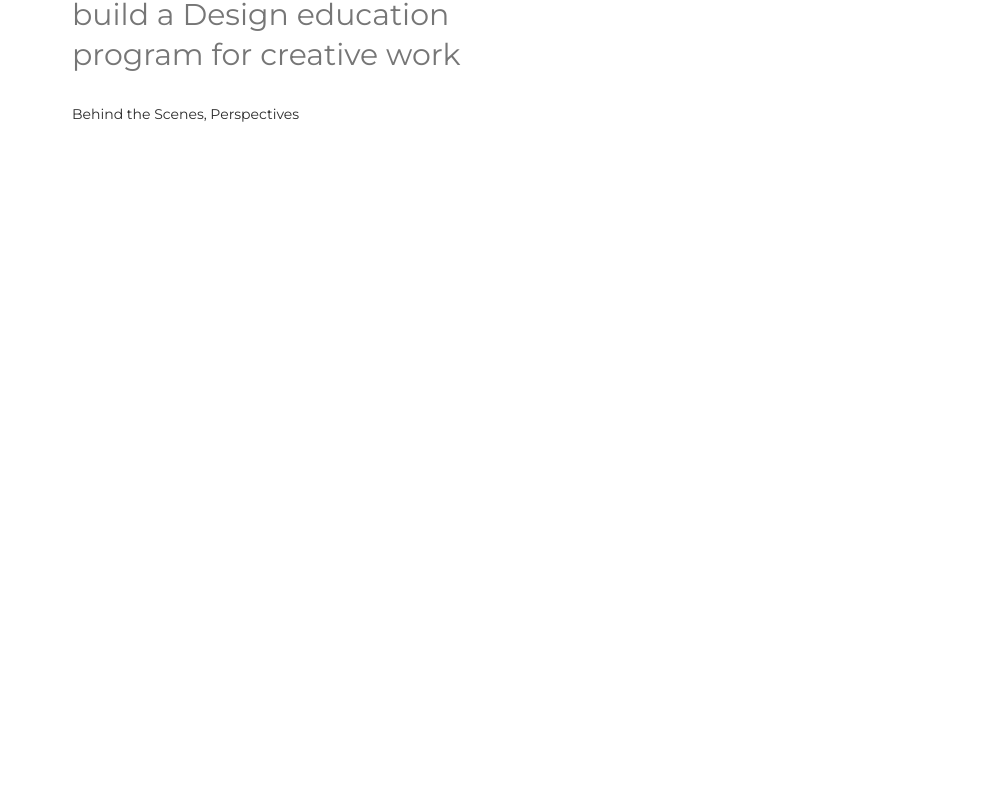
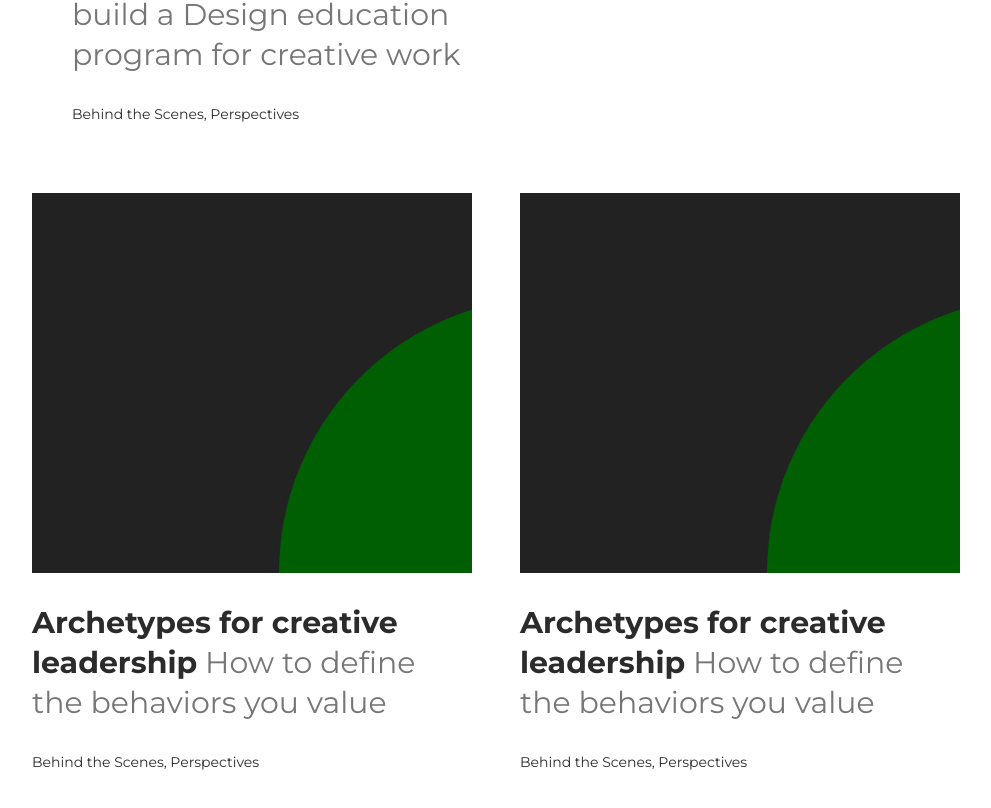
Before and after one commit to wgetDJ/airbnb.design, a React (Create React App) app: page / in a window 1280 px wide. Shown: the part 700-1508 px from the top of the page, without its empty margins (144-1135 px from the left). Before the commit the page ends 893 px from the top, so only its background shows below. Built offline with nearby package versions, Linux system fonts and the light colour scheme; a web font is replaced by a local one.

Commit message:
fix: design two types of post card

```diff
--- a/src/components/homepage.js
+++ b/src/components/homepage.js
@@ -1,15 +1,40 @@
 import React from "react";
+import styled from 'styled-components'
+
 import Header from "./libs/header";
 import LatestPost from "./libs/latestpost";
-import PostCard from "./libs/post-card";
+import PostCardMedium from "./libs/post-card-medium";
 
 const Homepage = () => {
     return (
         <>
             <Header />
             <LatestPost />
+            <TwoGridWrapper>
+                <PostCardMedium></PostCardMedium>
+                <PostCardMedium></PostCardMedium>
+            </TwoGridWrapper>
+            <ThreeGridWrapper>
+
+            </ThreeGridWrapper>
         </>
     )
 }
 
 export default Homepage
+
+const TwoGridWrapper = styled.div`
+    width: calc(100% - 96px);
+    margin: 30px 48px;
+    display: grid;
+    grid-template-columns: 1fr 1fr;
+    grid-gap: 48px
+`
+
+const ThreeGridWrapper = styled.div`
+    width: calc(100% - 96px);
+    margin: 30px 48px;
+    display: grid;
+    grid-template-columns: 1fr 1fr 1fr;
+    grid-gap: 48px
+`
--- /dev/null
+++ b/src/components/libs/post-card-medium.js
@@ -0,0 +1,63 @@
+import React from 'react'
+import styled from 'styled-components'
+
+const PostCardMedium = () => {
+  return (
+    <Wrapper>
+        <PostImage></PostImage>
+        <PostTitle>
+            <a href='#'><b>Archetypes for creative leadership</b> How to define the behaviors you value</a>
+        </PostTitle>
+        <WrittenBy>
+        <a href='#'>Behind the Scenes</a>, <a href='#'>Perspectives</a>
+        </WrittenBy>
+    </Wrapper>
+  )
+}
+
+export default PostCardMedium
+
+const Wrapper = styled.div`
+    display: grid;
+    grid-gap: 30px;
+`
+
+const PostImage = styled.div`
+    width: 100%;
+    height: 380px;
+    background-image: url('./Leadership-archetypes-blog-header.png');
+    background-repeat: no-repeat;
+    background-position: 50%;
+    background-size: cover;
+`
+
+const PostTitle = styled.div`
+    font-size: 30px;
+
+    & a {
+        text-decoration: none;
+        line-height: 40px;
+        color: var(--light-gray);
+    }
+    & a b {
+        color: var(--dark-gray);
+    }
+    & a:hover {
+        text-decoration: underline;
+        text-decoration-color: var(--dark-gray);
+        text-decoration-thickness: 2px;
+        text-underline-offset: 2px;
+    }
+`
+
+const WrittenBy = styled.div`
+    & a {
+        text-decoration: none;
+        color: var(--dark-gray);
+    }
+
+    & a:hover {
+        text-decoration: underline;
+        text-underline-offset: 2px;
+    }
+`
--- a/src/components/libs/post-card.js
+++ /dev/null
@@ -1,11 +0,0 @@
-import React from 'react'
-import styled from 'styled-components'
-
-const PostCard = () => {
-  return (
-    <div>
-    </div>
-  )
-}
-
-export default PostCard
```
Also changed, not shown: src/components/libs/post-card-small.js (added, +63 -0 lines).
